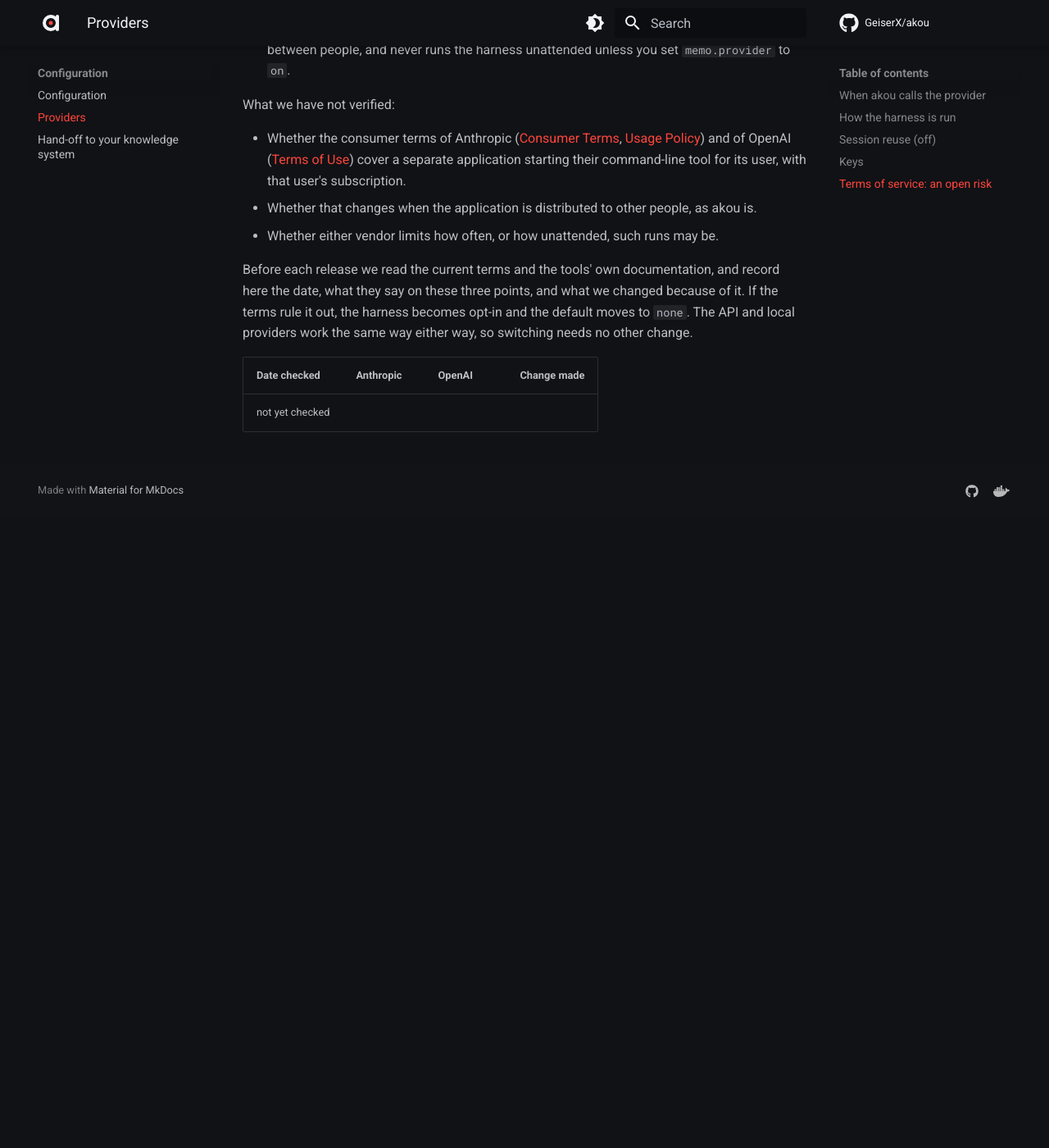
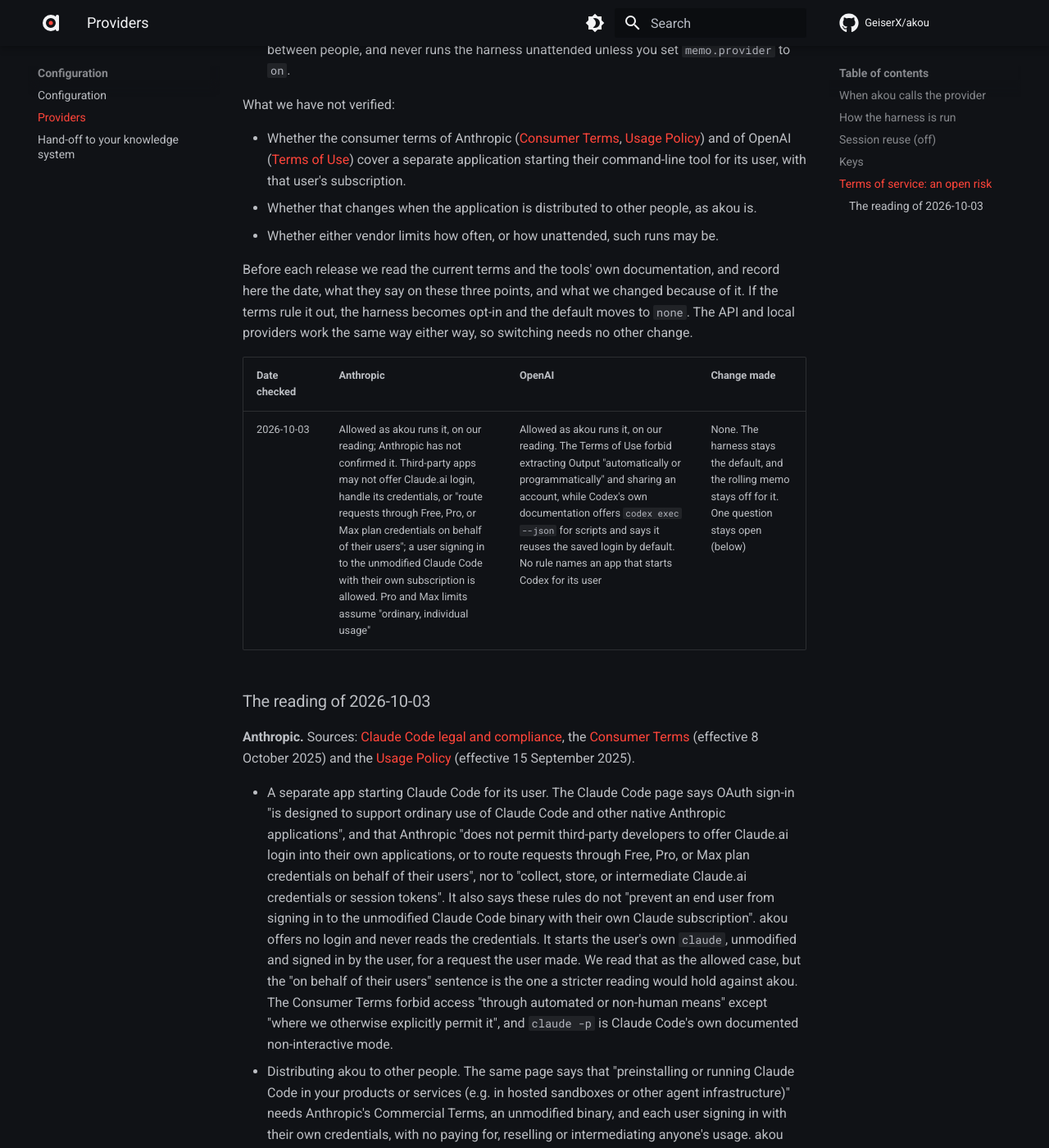
Before and after one commit to GeiserX/akou, an MkDocs documentation site: the page built from docs/providers.md, in a window 1280 px wide and 1400 px high, scrolled down 4142 px. Shown: the whole window at 82% size. Built offline with MkDocs 1.6.1 and Material for MkDocs 9.7.7, drawn with Linux system fonts in a browser that asks for light colours; comment, search, counter and statistics services are not loaded; before the commit the page ends 4772 px from its top, so only the background shows below that; some of the changed text lies outside the part shown.

Commit message:
docs(providers): record the 2026-10-03 reading of the Claude Code and Codex terms
CI-28 refuses a stable release until the terms table has a dated row.
Both vendors' terms allow akou's harness use on our reading; one question
for Anthropic stays open and is written down. The CI-28 positive control
now fails on the gates, and on the terms once the row is undated.

```diff
--- a/docs/providers.md
+++ b/docs/providers.md
@@ -102,4 +102,20 @@
 
 | Date checked | Anthropic | OpenAI | Change made |
 |---|---|---|---|
-| not yet checked | | | |
+| 2026-10-03 | Allowed as akou runs it, on our reading; Anthropic has not confirmed it. Third-party apps may not offer Claude.ai login, handle its credentials, or "route requests through Free, Pro, or Max plan credentials on behalf of their users"; a user signing in to the unmodified Claude Code with their own subscription is allowed. Pro and Max limits assume "ordinary, individual usage" | Allowed as akou runs it, on our reading. The Terms of Use forbid extracting Output "automatically or programmatically" and sharing an account, while Codex's own documentation offers `codex exec --json` for scripts and says it reuses the saved login by default. No rule names an app that starts Codex for its user | None. The harness stays the default, and the rolling memo stays off for it. One question stays open (below) |
+
+### The reading of 2026-10-03
+
+**Anthropic.** Sources: [Claude Code legal and compliance](https://code.claude.com/docs/en/legal-and-compliance), the [Consumer Terms](https://www.anthropic.com/legal/consumer-terms) (effective 8 October 2025) and the [Usage Policy](https://www.anthropic.com/legal/aup) (effective 15 September 2025).
+
+- A separate app starting Claude Code for its user. The Claude Code page says OAuth sign-in "is designed to support ordinary use of Claude Code and other native Anthropic applications", and that Anthropic "does not permit third-party developers to offer Claude.ai login into their own applications, or to route requests through Free, Pro, or Max plan credentials on behalf of their users", nor to "collect, store, or intermediate Claude.ai credentials or session tokens". It also says these rules do not "prevent an end user from signing in to the unmodified Claude Code binary with their own Claude subscription". akou offers no login and never reads the credentials. It starts the user's own `claude`, unmodified and signed in by the user, for a request the user made. We read that as the allowed case, but the "on behalf of their users" sentence is the one a stricter reading would hold against akou. The Consumer Terms forbid access "through automated or non-human means" except "where we otherwise explicitly permit it", and `claude -p` is Claude Code's own documented non-interactive mode.
+- Distributing akou to other people. The same page says that "preinstalling or running Claude Code in your products or services (e.g. in hosted sandboxes or other agent infrastructure)" needs Anthropic's Commercial Terms, an unmodified binary, and each user signing in with their own credentials, with no paying for, reselling or intermediating anyone's usage. akou neither ships nor installs Claude Code; it starts the copy the user installed. If Anthropic counts that as running Claude Code in a product, akou meets the binary and sign-in conditions, but nobody behind akou has agreed to the Commercial Terms. This is the open question. Only Anthropic can settle it, through the contact the page names.
+- How often, and unattended. The page says the "advertised usage limits for Pro and Max plans assume ordinary, individual usage of Claude Code and the Agent SDK". akou runs Claude Code only when the user asks; the rolling memo, which runs on its own, stays off for the harness unless the user turns it on.
+
+**OpenAI.** Sources: the [Terms of Use](https://openai.com/policies/row-terms-of-use/) (effective 1 January 2026; the [Europe Terms of Use](https://openai.com/policies/eu-terms-of-use/), updated 16 January 2026, say the same on these points), the [Usage Policies](https://openai.com/policies/usage-policies/) (effective 29 October 2025), and Codex's pages on [non-interactive mode](https://learn.chatgpt.com/docs/non-interactive-mode) and [authentication](https://learn.chatgpt.com/docs/auth).
+
+- A separate app starting Codex for its user. The Terms forbid "automatically or programmatically extract[ing] data or Output" and sharing "your account credentials". Codex's documentation describes `codex exec` for scripts, says "codex exec reuses saved CLI authentication by default", and describes `--json` as the way "to consume Codex output in scripts". It recommends an API key "for programmatic Codex CLI workflows, such as CI/CD jobs", as advice rather than a rule. We read the Terms' ban as aimed at scraping the service, not at the machine-readable mode Codex publishes.
+- Distributing akou to other people. Nothing in the Terms or the Codex pages addresses an app that starts the user's own Codex.
+- How often, and unattended. The Terms forbid circumventing "any rate limits or restrictions". akou never retries a run that hit a limit; it says why and shows the excerpts.
+
+If either vendor says no, the harness becomes opt-in and the default moves to `none`, as written above.
```
Also changed, not shown: docs/CI-CD.md (+1 -1 lines), 1 other file.
